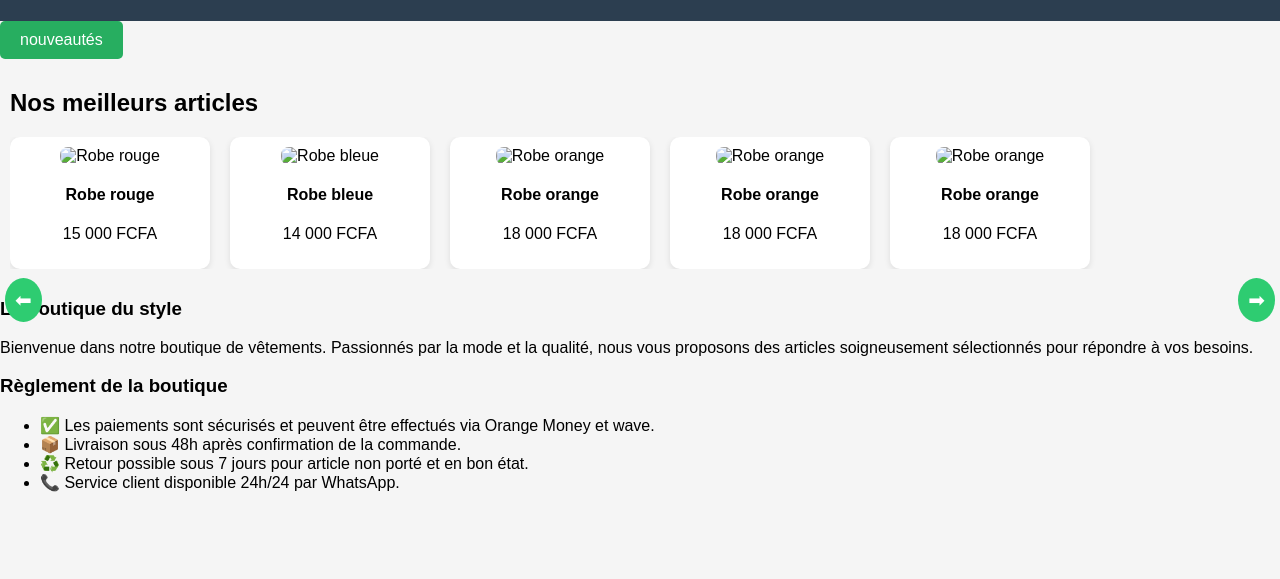
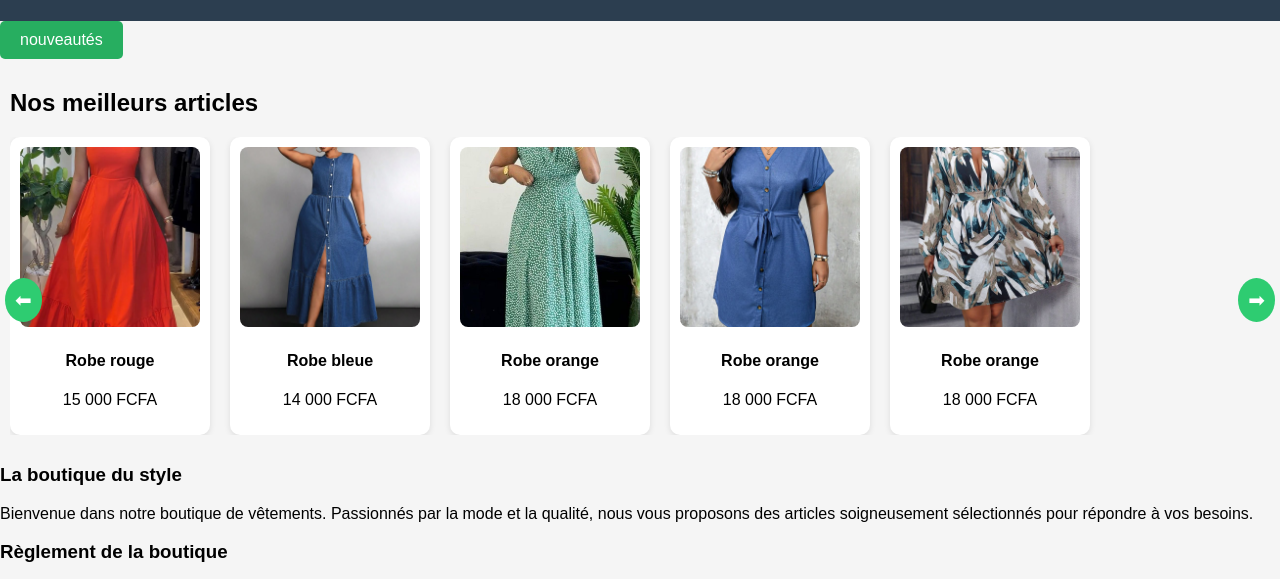
Before and after one commit to Parfait09/Brina-Style, a plain HTML site: page index.html in a window 1280 px wide. Shown: the part 100-679 px from the top of the page. Drawn offline with Linux system fonts and the light colour scheme.

Commit message:
Update index.html

```diff
--- a/index.html
+++ b/index.html
@@ -128,27 +128,27 @@ footer li {
     <button class="fleche gauche" onclick="defileGauche()">⬅</button>
     <div class="slider" id="slider">
     <div class="article-slide">
-      <img src="image/photo1.jpg" alt="Robe rouge">
+      <img src="photo1.jpg" alt="Robe rouge">
       <h4>Robe rouge</h4>
       <p>15 000 FCFA</p>
     </div>
     <div class="article-slide">
-      <img src="image/photo2.jpg" alt="Robe bleue">
+      <img src="photo2.jpg" alt="Robe bleue">
       <h4>Robe bleue</h4>
       <p>14 000 FCFA</p>
     </div>
     <div class="article-slide">
-      <img src="image/photo3.jpg" alt="Robe orange">
+      <img src="photo3.jpg" alt="Robe orange">
       <h4>Robe orange</h4>
       <p>18 000 FCFA</p>
     </div>
      <div class="article-slide">
-      <img src="image/photo4.jpg" alt="Robe orange">
+      <img src="photo4.jpg" alt="Robe orange">
       <h4>Robe orange</h4>
       <p>18 000 FCFA</p>
     </div>
      <div class="article-slide">
-      <img src="image/photo5.jpg" alt="Robe orange">
+      <img src="photo5.jpg" alt="Robe orange">
       <h4>Robe orange</h4>
       <p>18 000 FCFA</p>
     </div>
```
